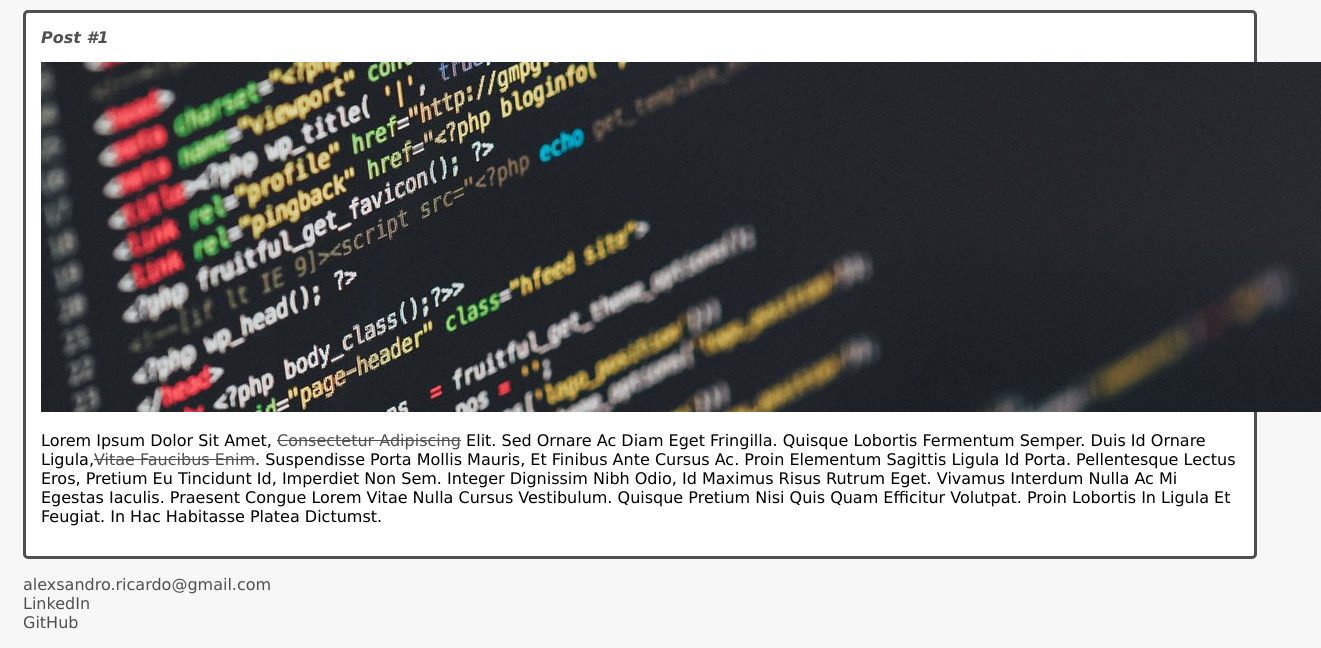
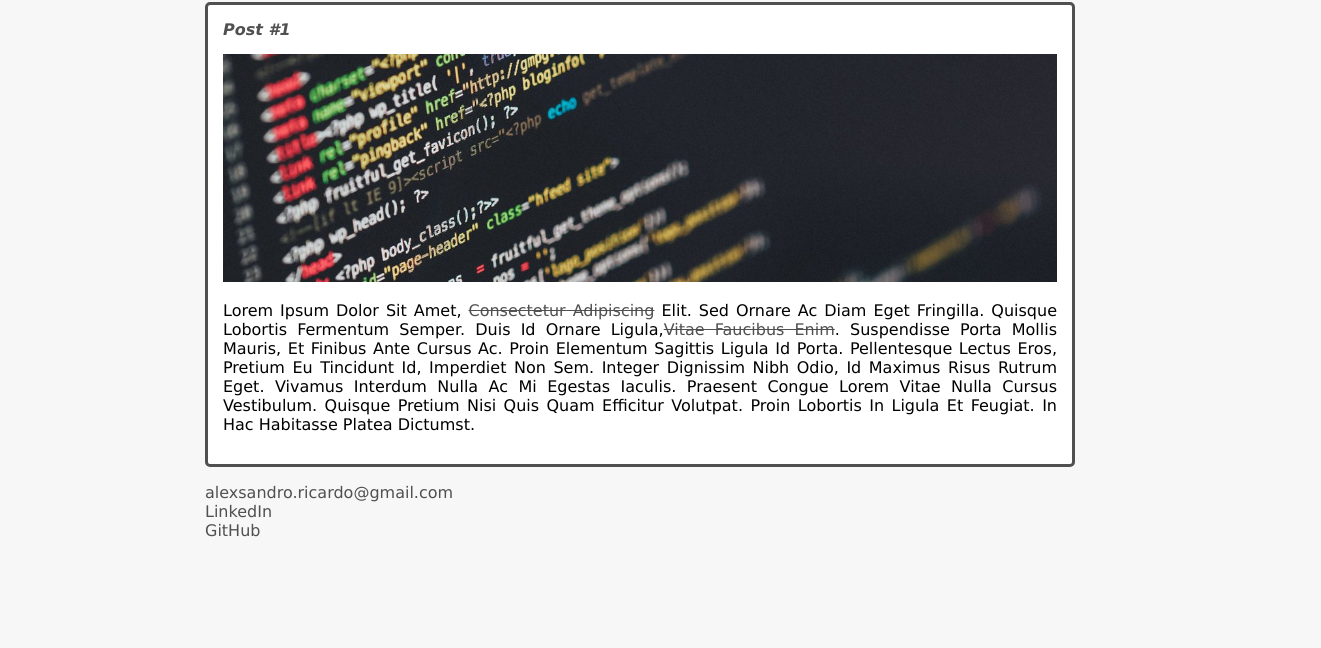
Before and after one commit to AlexsandroLealRicardo/dio-desafio-github-primeiro-repositorio, a plain HTML site: page Projeto/index.html in a window 1280 px wide. Shown: the part 418-1066 px from the top of the page, 1321 px wide, since content can reach past the window. After the commit the page ends 974 px from the top, so only its background shows below. Drawn offline with Linux system fonts and the light colour scheme; a script that the page names is missing.

Commit message:
Dimensão e alinhamento em CSS3

```diff
--- a/Projeto/css/style.css
+++ b/Projeto/css/style.css
@@ -1,6 +1,8 @@
 body{
     background: #f7f7f7;
     font-family: Verdana;
+    max-width: 900px;
+    margin: auto;
 }
 
 .photo{
@@ -40,10 +42,13 @@ a{
     margin:0;
     margin-bottom: 15px;
     text-transform: capitalize;
+    text-align: justify;
+    font
 }
 
 .post_image{
 margin-bottom: 15px;
+width: 100%;
 
 }
 
```
